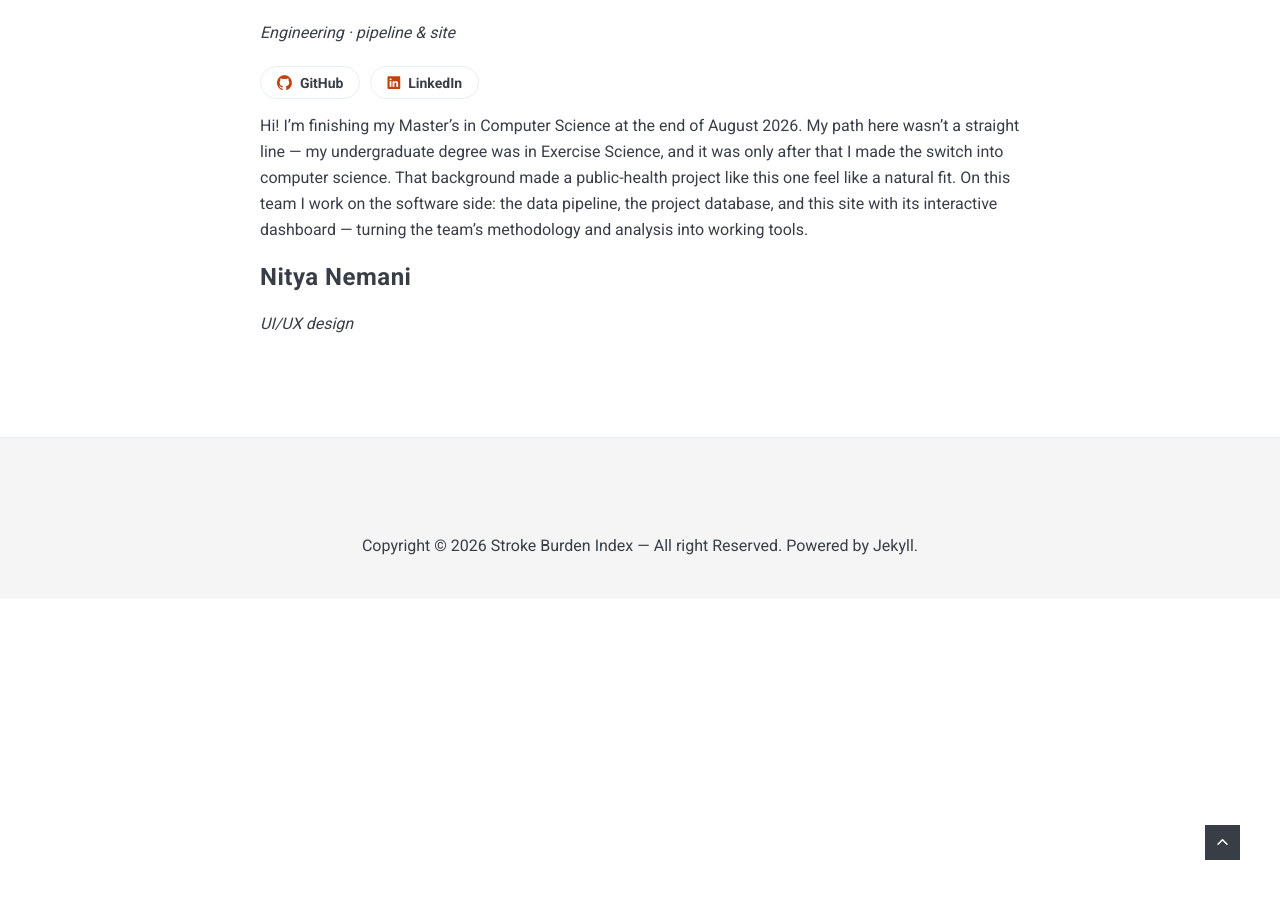
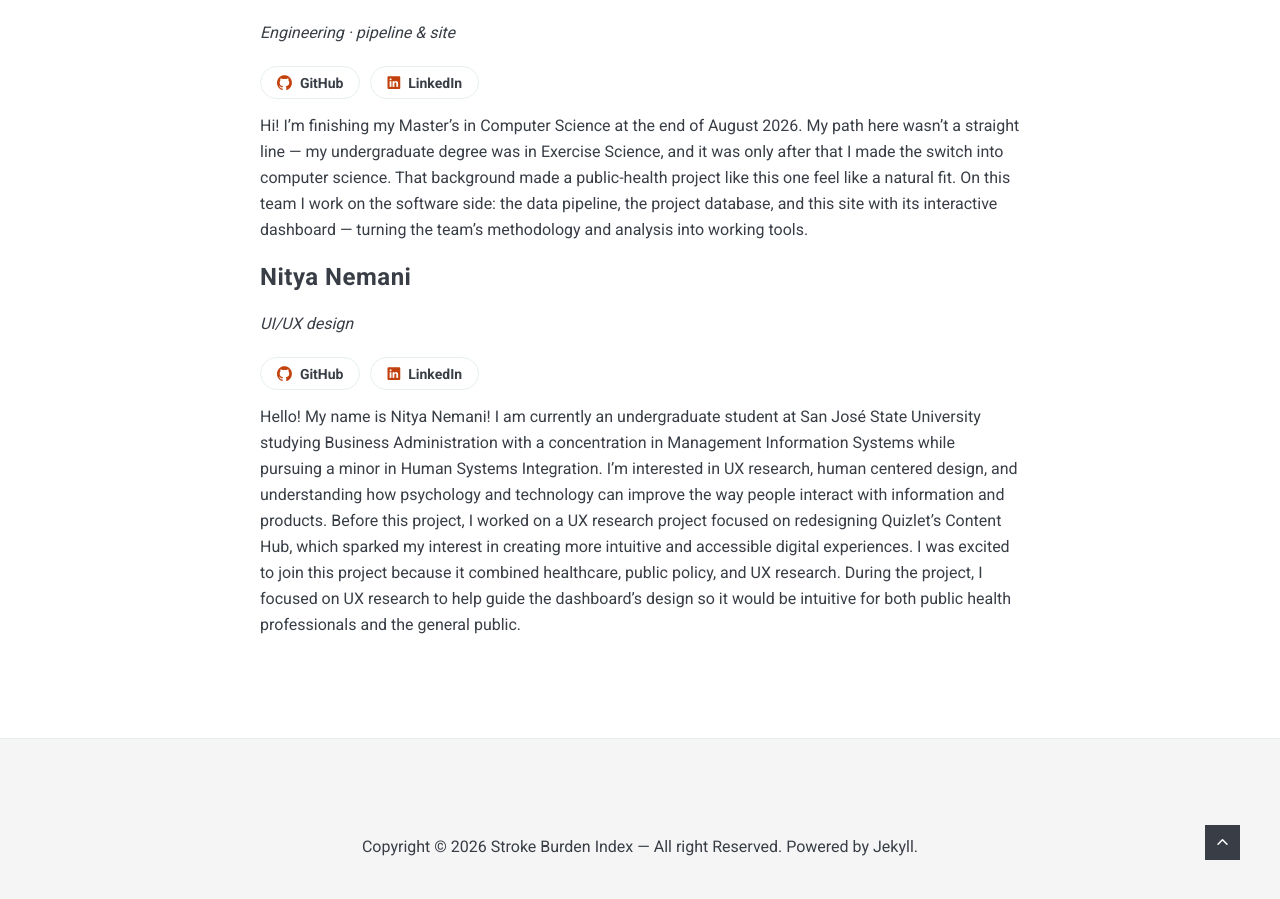
Before and after one commit to palism1/stroke-burden-index, a Jekyll site: the page built from docs/_pages/about.md, in a window 1280 px wide and 900 px high, scrolled down 1467 px. Built offline with Jekyll 4.4.1, drawn with Linux system fonts in a browser that asks for light colours; nearby versions of some CDN libraries.

Commit message:
Update about, pipeline & plan, project outcome

```diff
--- a/docs/_pages/about.md
+++ b/docs/_pages/about.md
@@ -79,15 +79,10 @@ methodology and analysis into working tools.
 ### Nitya Nemani
 *UI/UX design*
 
-<!-- Nitya: uncomment and fill in whatever you'd like to include.
-Links (edit the hrefs):
 <div class="profile-links">
-  <a class="profile-btn" href="https://github.com/YOUR-USERNAME" target="_blank" rel="noopener"><i class="ion ion-logo-github"></i>GitHub</a>
-  <a class="profile-btn" href="https://www.linkedin.com/in/YOUR-PROFILE/" target="_blank" rel="noopener"><i class="ion ion-logo-linkedin"></i>LinkedIn</a>
+  <a class="profile-btn" href="https://github.com/nitn-3" target="_blank" rel="noopener"><i class="ion ion-logo-github"></i>GitHub</a>
+  <a class="profile-btn" href="http://www.linkedin.com/in/nitya-nemani-4717332b9" target="_blank" rel="noopener"><i class="ion ion-logo-linkedin"></i>LinkedIn</a>
 </div>
 
-Photo (put the image in docs/images/):
-![Nitya Nemani]({{ site.baseurl }}/images/your-photo.jpg)
-
-Bio: write it here as a normal paragraph.
--->
+Hello! My name is Nitya Nemani! I am currently an undergraduate student at San José State University studying Business Administration with a concentration in Management Information Systems while pursuing a minor in Human Systems Integration. I'm interested in UX research, human centered design, and understanding how psychology and technology can improve the way people interact with information and products.
+Before this project, I worked on a UX research project focused on redesigning Quizlet's Content Hub, which sparked my interest in creating more intuitive and accessible digital experiences. I was excited to join this project because it combined healthcare, public policy, and UX research. During the project, I focused on UX research to help guide the dashboard's design so it would be intuitive for both public health professionals and the general public.
```
Also changed, not shown: docs/_posts/2026-07-03-pipeline-and-plan.md (+1 -1 lines), docs/_posts/2026-07-07-project-outcome.md (+2 -1 lines).
